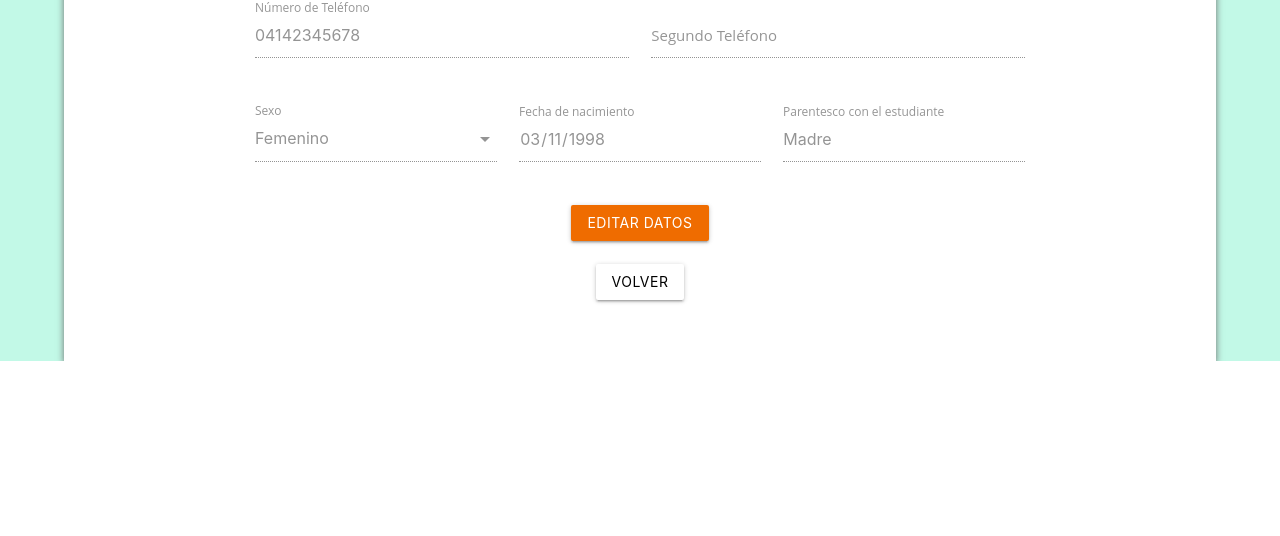
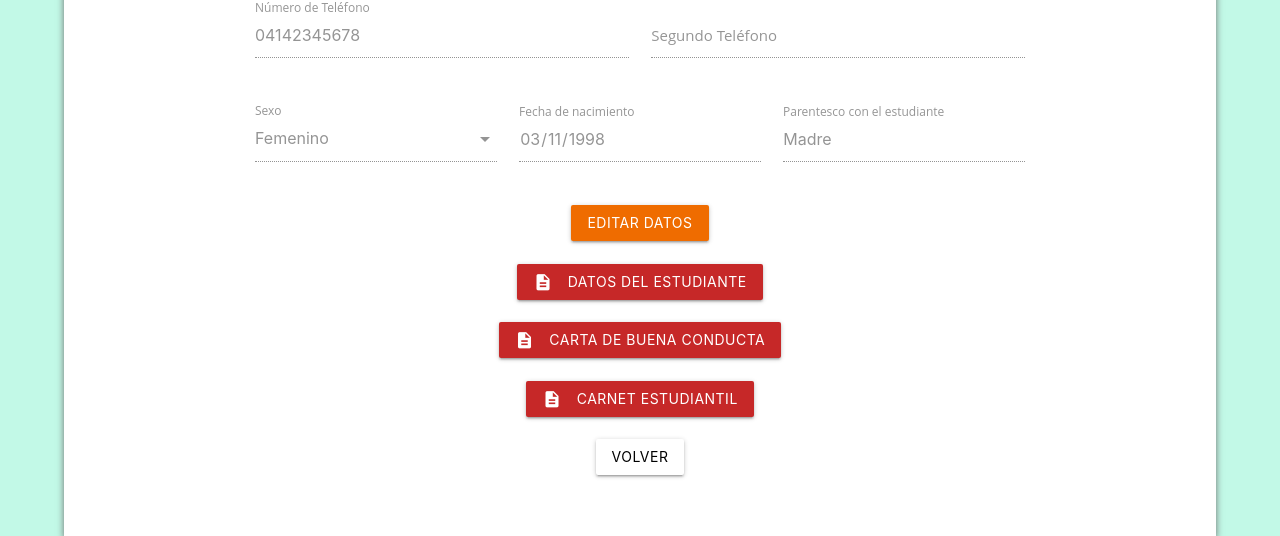
Before and after one commit to AlejandroS2022/UEN-Jesus-Redentor, a PHP site: page /visualizarestudiante.php?id=1 in a window 1280 px wide. Shown: the part 1434-1970 px from the top of the page. Before the commit the page ends 1795 px from the top, so only its background shows below. Run offline with PHP 8.4, Linux system fonts and the light colour scheme; a user stored in the database is signed in; data comes from the database, SQL or seed files in the repository.

Commit message:
Se agregaron botones de reportes del estudiante al visualizar los datos de los mismos.

```diff
--- a/visualizarestudiante.php
+++ b/visualizarestudiante.php
@@ -163,6 +163,33 @@ if(!isset($_SESSION["session_username"])) {
             </br>
 
             <center>
+              <button class="btn waves-effect waves-light red darken-3" type="button" id="boton-form" name="Datos" value="Datos">
+                <?php
+                  echo '<a href="datos_alumno.php?cedula=v'.$filas['cedula'].'" target="_blank" style="color:white">Datos del estudiante <i class="material-icons left">description</i></a>';
+                ?>
+              </button>
+            </center>
+            </br>
+
+            <center>
+              <button class="btn waves-effect waves-light red darken-3" type="button" id="boton-form" name="Conducta" value="Conducta">
+                <?php
+                  echo '<a href="carta_conducta.php?cedula=v'.$filas['cedula'].'" target="_blank" style="color:white">Carta de buena conducta <i class="material-icons left">description</i></a>';
+                ?>
+              </button>
+            </center>
+            </br>
+
+            <center>
+              <button class="btn waves-effect waves-light red darken-3" type="button" id="boton-form" name="Conducta" value="Conducta">
+                <?php
+                  echo '<a href="carnet.php?cedula=v'.$filas['cedula'].'" target="_blank" style="color:white">Carnet estudiantil <i class="material-icons left">description</i></a>';
+                ?>
+              </button>
+            </center>
+            </br>
+
+            <center>
               <button class="btn waves-effect waves-light white darken-3" type="button" id="boton-form" name="Volver" value="Volver" style="color:black">
                 <a href="estudiantes.php">Volver</a>
               </button>
```
